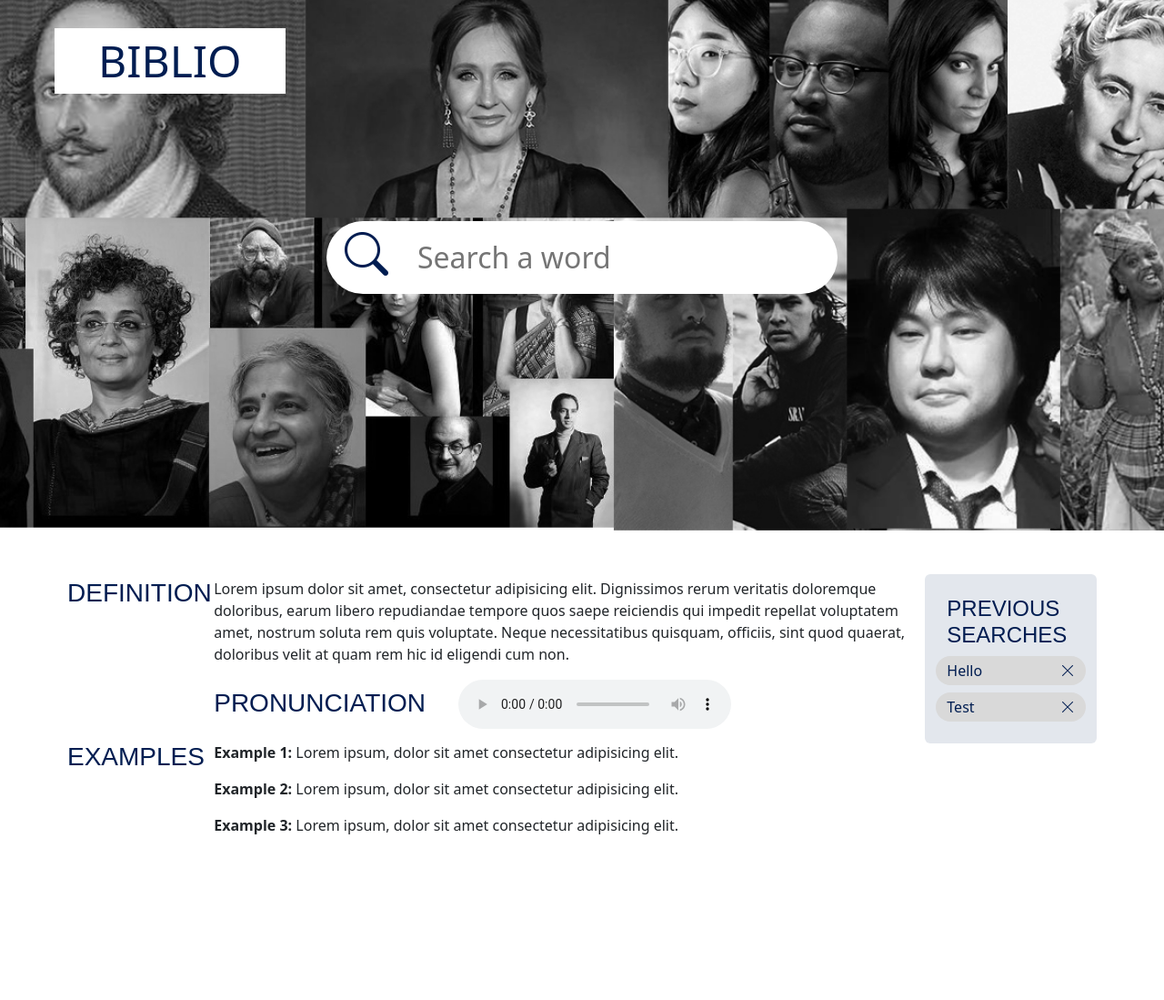
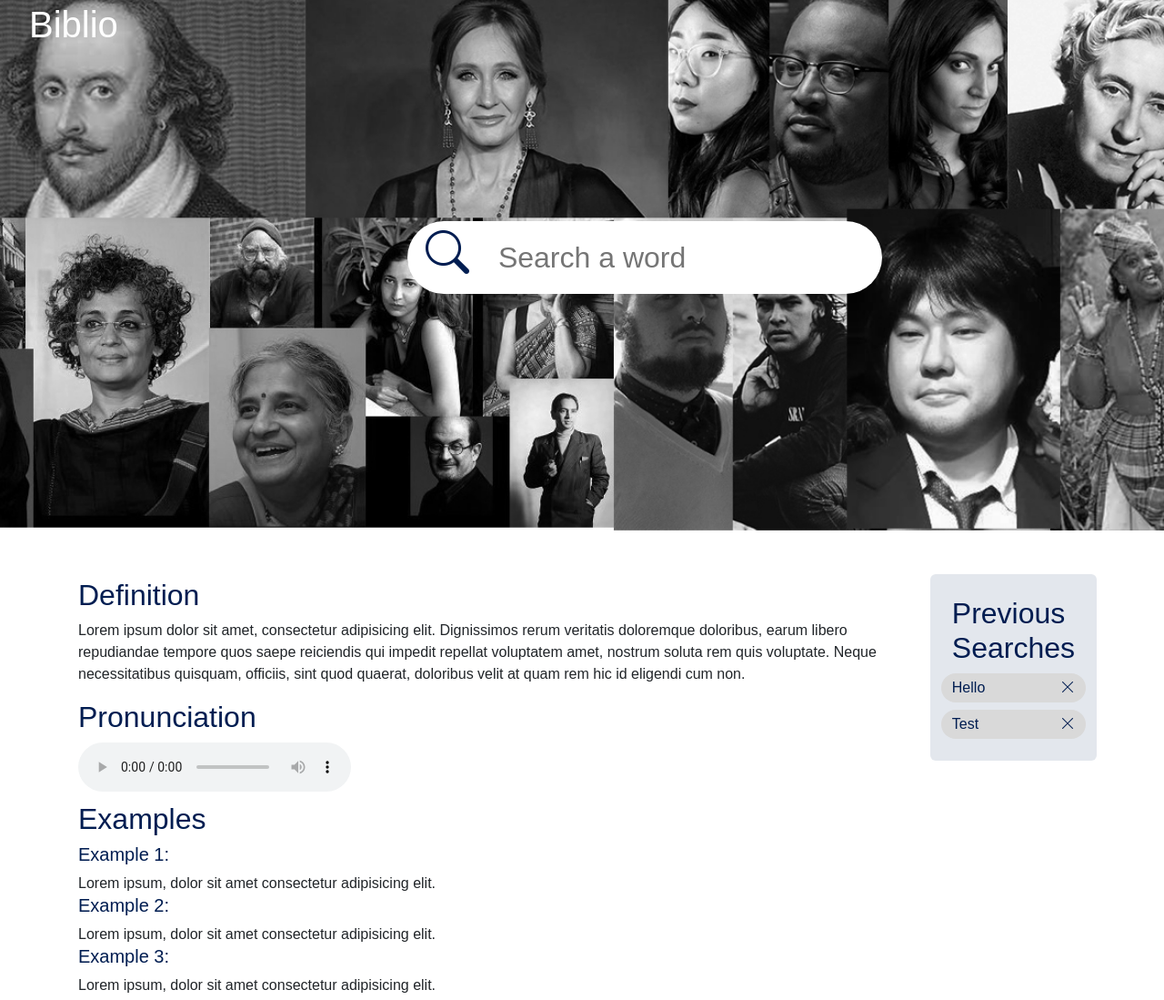
Before and after one commit to HillaryM17/English-Helper, a plain HTML site: page index.html in a window 1280 px wide. Shown: the part 17-1116 px from the top of the page at 91% size. Before the commit the page ends 960 px from the top, so only its background shows below. Drawn offline with nearby package versions, Linux system fonts and the light colour scheme; no server answers.

Commit message:
made required accessibility changes to the html and CSS  with slight changes to the look and feel

```diff
--- a/assets/css/style.css
+++ b/assets/css/style.css
@@ -4,12 +4,17 @@
   --tertiary: #e3e7ed;
 }
 
-h1,
+body {
+  margin: 0;
+  font-family: Arial, Helvetica, sans-serif;
+}
+
+h1 {
+  color: white;
+}
+
 h2,
-h3,
-h4,
-h5 {
-  font-family: Arial, Helvetica, sans-serif;
+h3 {
   color: var(--primary);
 }
 
@@ -30,25 +35,11 @@ header i {
   color: var(--primary);
 }
 
-body {
-  margin: 0;
-}
-
 input {
   font-size: 2rem;
   border: none;
   padding-left: 100px;
   min-width: 400px;
-}
-
-nav a {
-  position: absolute;
-}
-
-.navbar-brand {
-  font-size: 3rem;
-  background: white;
-  color: var(--primary);
 }
 
 .previous-searches {
--- a/index.html
+++ b/index.html
@@ -1,141 +1,100 @@
 <!DOCTYPE html>
 <html lang="en">
+
 <head>
   <meta charset="UTF-8" />
   <meta name="viewport" content="width=device-width, initial-scale=1.0" />
-    <link
-      href="https://cdn.jsdelivr.net/npm/bootstrap@5.3.2/dist/css/bootstrap.min.css"
-      rel="stylesheet"
-      integrity="sha384-T3c6CoIi6uLrA9TneNEoa7RxnatzjcDSCmG1MXxSR1GAsXEV/Dwwykc2MPK8M2HN"
-      crossorigin="anonymous"
-    />
-    <link
-      rel="stylesheet"
-      href="https://cdn.jsdelivr.net/npm/bootstrap-icons@1.11.2/font/bootstrap-icons.min.css"
-    />
+  <link href="https://cdn.jsdelivr.net/npm/bootstrap@5.3.2/dist/css/bootstrap.min.css" rel="stylesheet"
+    integrity="sha384-T3c6CoIi6uLrA9TneNEoa7RxnatzjcDSCmG1MXxSR1GAsXEV/Dwwykc2MPK8M2HN" crossorigin="anonymous" />
+  <link rel="stylesheet" href="https://cdn.jsdelivr.net/npm/bootstrap-icons@1.11.2/font/bootstrap-icons.min.css" />
   <link rel="stylesheet" href="./assets/css/style.css" />
   <title>Biblio</title>
 </head>
+
 <body>
   <header class="container-fluid d-flex" id="header">
-      <nav class="nav">
-        <a class="navbar-brand ms-5 mt-5 px-5 text-uppercase" href="#"
-          >Biblio</a
-        >
-      </nav>
+    <h1 style="margin: 20px">Biblio</h1>
     <div class="row mx-auto align-items-center">
       <div class="col">
         <i class="bi bi-search"></i>
-          <input
-            type="text"
-            class="w-100 rounded-pill py-3"
-            id="search"
-            placeholder="Search a word"
-            name="search"
-          />
+        <label for="search"><input type="text" class="w-100 rounded-pill py-3" id="search" placeholder="Search a word"
+            name="search" /></label>
       </div>
     </div>
   </header>
-    <section
-      class="container mt-5 d-flex flex-column flex-md-row gx-2 mx-sm-1 mx-md-auto"
-    >
-      <div class="col-12 col-md-10" id="result">
-        <div class="row my-1" id="definition">
-          <div class="col-lg-2 col-sm-12">
-            <h3 class="text-uppercase">Definition</h3>
-          </div>
-          <div class="col">
-            <p>
-              Lorem ipsum dolor sit amet, consectetur adipisicing elit.
-              Dignissimos rerum veritatis doloremque doloribus, earum libero
-              repudiandae tempore quos saepe reiciendis qui impedit repellat
-              voluptatem amet, nostrum soluta rem quis voluptate. Neque
-              necessitatibus quisquam, officiis, sint quod quaerat, doloribus
-              velit at quam rem hic id eligendi cum non.
+
+  <main class="container mt-5 d-flex flex-column flex-md-row gx-2 mx-sm-1 mx-md-auto">
+    <div class="container">
+      <section id="result" class="my-1">
+        <h2>Definition</h2>
+        <p id="definition">
+          Lorem ipsum dolor sit amet, consectetur adipisicing elit. Dignissimos
+          rerum veritatis doloremque doloribus, earum libero repudiandae tempore
+          quos saepe reiciendis qui impedit repellat voluptatem amet, nostrum
+          soluta rem quis voluptate. Neque necessitatibus quisquam, officiis,
+          sint quod quaerat, doloribus velit at quam rem hic id eligendi cum non.
         </p>
-            <div class="row" id="pronunciation">
-              <div class="col-sm-12 col-lg-4 d-flex align-items-center">
-                <h3 class="text-uppercase">Pronunciation</h3>
-              </div>
-              <div class="col">
+      </section>
+
+      <section id="pronunciation" class="my-1">
+        <h2>Pronunciation</h2>
         <audio controls>
           <source src="horse.mp3" type="audio/mpeg" />
           Your browser does not support the audio element.
         </audio>
+      </section>
+
+      <section id="examples" class="my-1">
+        <h2>Examples</h2>
+        <div>
+          <h3 class="fs-5">Example 1:</h3>
+          <span id="example-1">
+            Lorem ipsum, dolor sit amet consectetur adipisicing elit.
+          </span>
         </div>
+        <div>
+          <h3 class="fs-5">Example 2:</h3>
+          <span id="example-2">
+            Lorem ipsum, dolor sit amet consectetur adipisicing elit.
+          </span>
         </div>
+        <div>
+          <h3 class="fs-5">Example 3:</h3>
+          <span id="example-3">
+            Lorem ipsum, dolor sit amet consectetur adipisicing elit.
+          </span>
         </div>
-        </div>
-        <div class="row my-2" id="examples">
-          <div class="col-lg-2 col-sm-12">
-            <h3 class="text-uppercase">Examples</h3>
-          </div>
-          <div class="col">
-            <div class="col">
-              <p>
-                <strong>Example 1:</strong>
-                <span id="example-1"
-                  >Lorem ipsum, dolor sit amet consectetur adipisicing elit.
-                </span>
-              </p>
-            </div>
-            <div class="col">
-              <p>
-                <strong>Example 2:</strong>
-                <span id="example-2"
-                  >Lorem ipsum, dolor sit amet consectetur adipisicing elit.
-                </span>
-              </p>
-            </div>
-            <div class="col">
-              <p>
-                <strong>Example 3:</strong>
-                <span id="example-3"
-                  >Lorem ipsum, dolor sit amet consectetur adipisicing elit.
-                </span>
-              </p>
-            </div>
-          </div>
-        </div>
+      </section>
     </div>
 
-      <div
-        class="col previous-searches px-4 py-4 rounded-2 align-self-start w-100 mb-5"
-      >
+    <aside class="col previous-searches px-4 py-4 rounded-2 align-self-start w-100 mb-5">
       <div class="row">
         <div class="col">
-            <h4 class="text-uppercase">Previous Searches</h4>
+          <h2>Previous Searches</h2>
         </div>
       </div>
       <div class="row gy-2" id="search-history-items">
-          <div
-            class="rounded-pill search-history-item w-100 d-flex align-items-center justify-content-between py-1"
-          >
+        <div class="rounded-pill search-history-item w-100 d-flex align-items-center justify-content-between py-1">
           <p class="m-0">Hello</p>
           <i class="bi bi-x-lg"></i>
         </div>
-          <div
-            class="rounded-pill search-history-item w-100 d-flex align-items-center justify-content-between py-1"
-          >
+        <div class="rounded-pill search-history-item w-100 d-flex align-items-center justify-content-between py-1">
           <p class="m-0">Test</p>
           <i class="bi bi-x-lg"></i>
         </div>
       </div>
-      </div>
-    </section>
+    </aside>
+  </main>
 
-    <script
-      src="https://cdn.jsdelivr.net/npm/bootstrap@5.3.2/dist/js/bootstrap.bundle.min.js"
+  <script src="https://cdn.jsdelivr.net/npm/bootstrap@5.3.2/dist/js/bootstrap.bundle.min.js"
     integrity="sha384-C6RzsynM9kWDrMNeT87bh95OGNyZPhcTNXj1NW7RuBCsyN/o0jlpcV8Qyq46cDfL"
-      crossorigin="anonymous"
-    ></script>
+    crossorigin="anonymous"></script>
   <script src="https://code.jquery.com/jquery.js"></script>
-    <script
-      src="https://cdn.jsdelivr.net/npm/bootstrap@5.3.0-alpha3/dist/js/bootstrap.min.js"
+  <script src="https://cdn.jsdelivr.net/npm/bootstrap@5.3.0-alpha3/dist/js/bootstrap.min.js"
     integrity="sha384-Y4oOpwW3duJdCWv5ly8SCFYWqFDsfob/3GkgExXKV4idmbt98QcxXYs9UoXAB7BZ"
-      crossorigin="anonymous"
-    ></script>
+    crossorigin="anonymous"></script>
   <!-- Code to the JavaScript File -->
   <script src="assets/js/script.js"></script>
 </body>
+
 </html>
```
Lines whose indentation alone changed are shown as unchanged.
